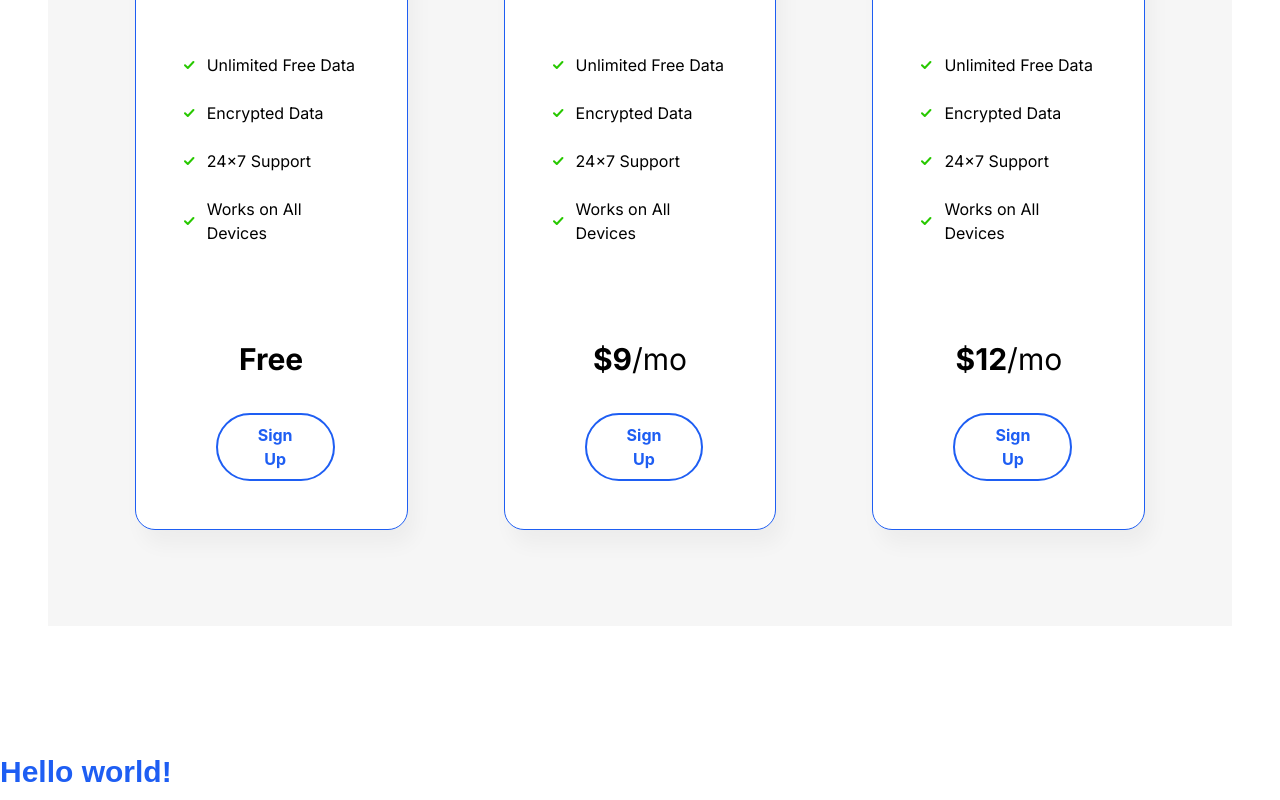
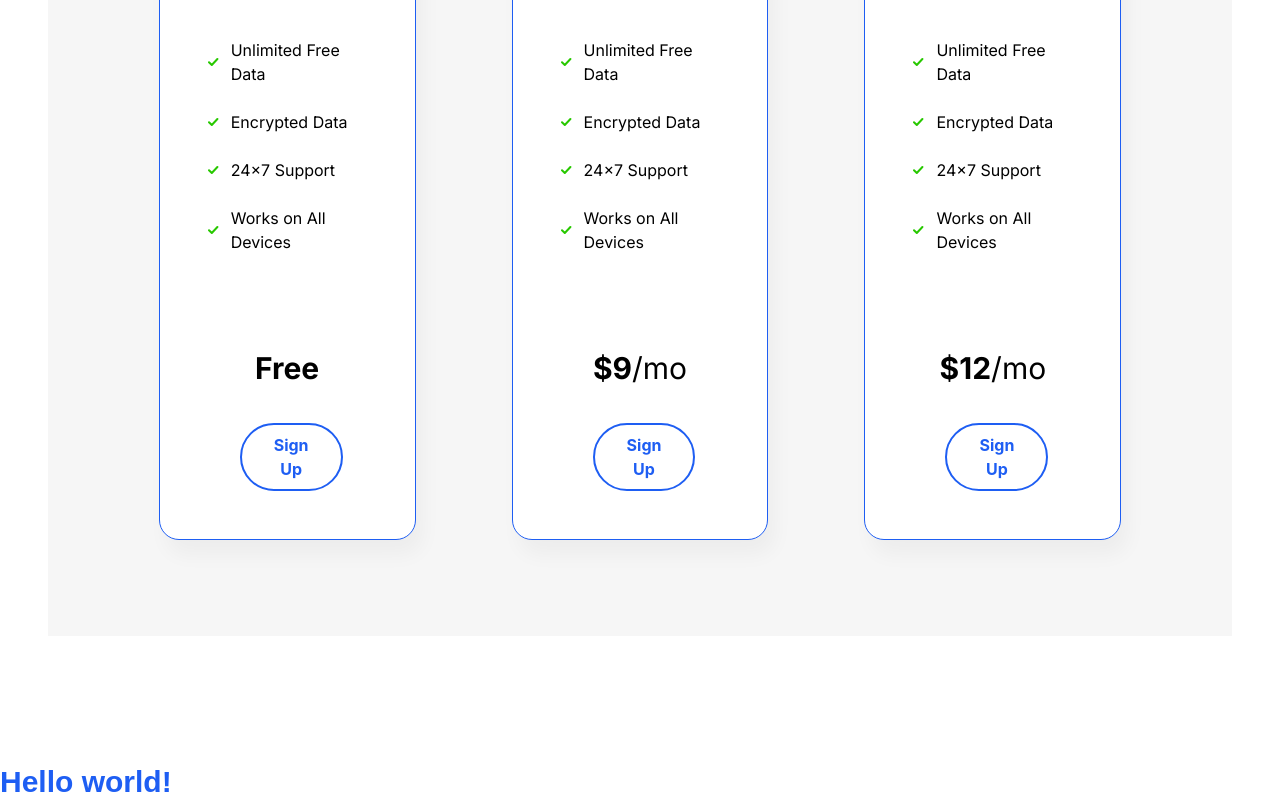
Before and after one commit to AmitrajitDas/SALT-Currency-Converter, a React (Create React App) app: page / in a window 1280 px wide. Shown: the part 1260-2060 px from the top of the page. Built offline with nearby package versions, Linux system fonts and the light colour scheme; a web font is replaced by a local one.

Commit message:
refactor

```diff
--- a/src/components/Plans/Card/index.jsx
+++ b/src/components/Plans/Card/index.jsx
@@ -26,7 +26,7 @@ const Card = ({ plan }) => {
           <div className='font-bold'>{plan.charge}</div>/mo
         </div>
       )}
-      <button className='card-btn rounded-full text-primary font-bold px-10 py-2 cursor-pointer mr-6'>
+      <button className='card-btn rounded-full text-primary font-bold px-8 py-2 cursor-pointer mr-6'>
         Sign Up
       </button>
     </div>
```
